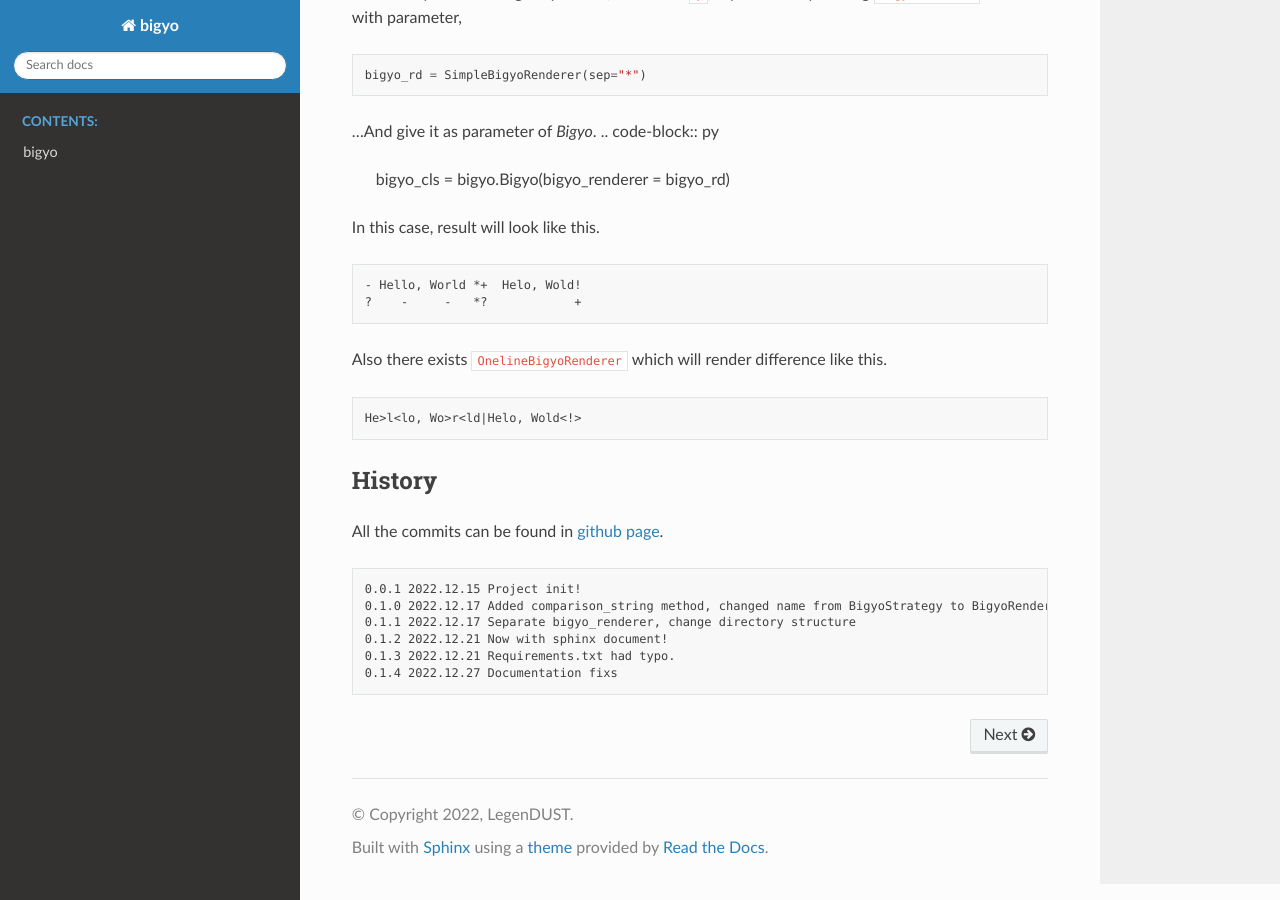
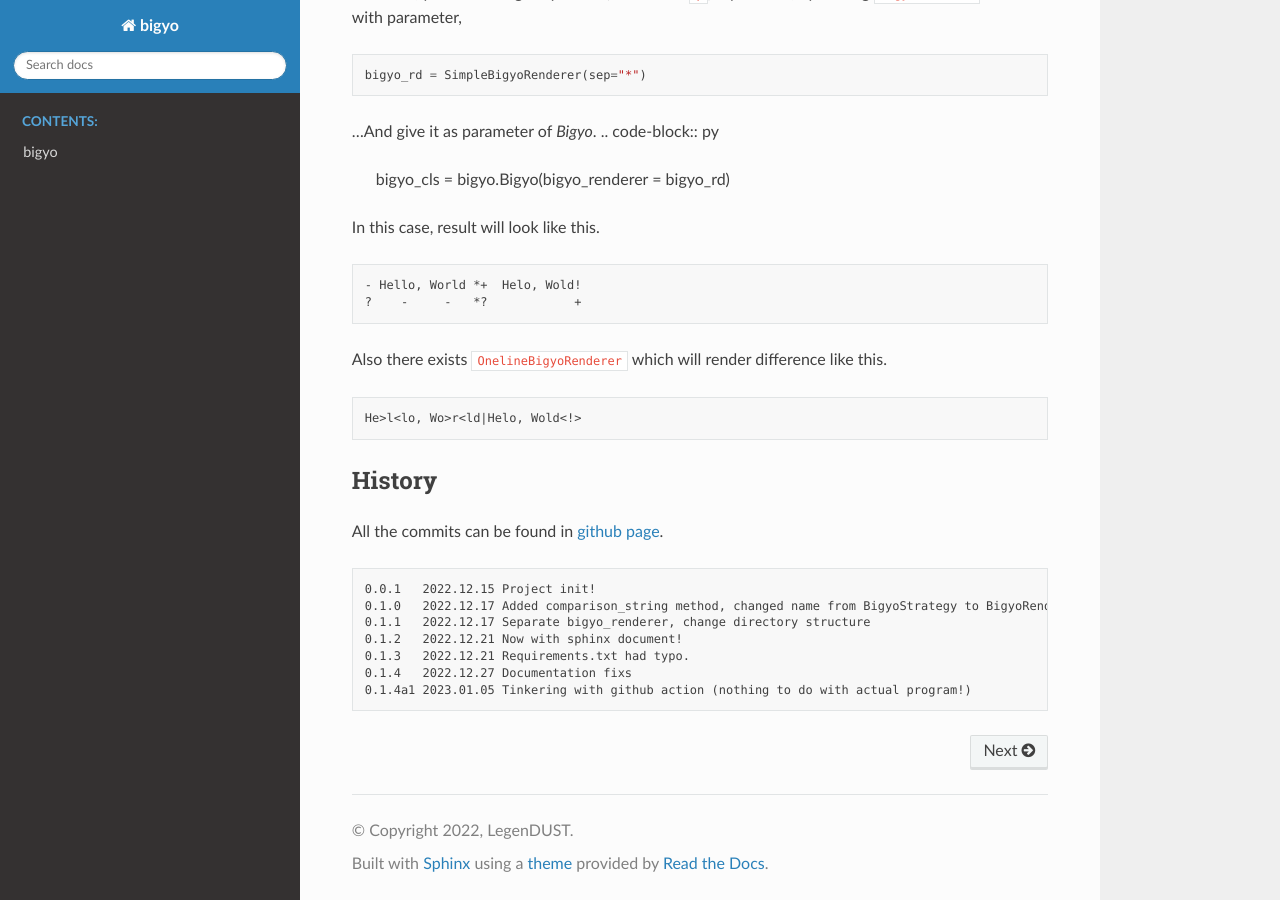
Before and after one commit to dhnam/bigyo, a Sphinx documentation site: the page built from docs/source/index.rst, in a window 1280 px wide and 900 px high, scrolled down 1669 px. Built offline with Sphinx 7.4.7 and the Read the Docs theme 2.0.0, drawn with Linux system fonts in a browser that asks for light colours.

````diff
--- a/README.md
+++ b/README.md
@@ -68,10 +68,11 @@ He>l<lo, Wo>r<ld|Helo, Wold<!>
 All the commits can be found in [github page](https://github.com/dhnam/bigyo).
 
 ```
-0.0.1 2022.12.15 Project init!
-0.1.0 2022.12.17 Added comparison_string method, changed name from BigyoStrategy to BigyoRenderer, bugfix
-0.1.1 2022.12.17 Separate bigyo_renderer, change directory structure
-0.1.2 2022.12.21 Now with sphinx document!
-0.1.3 2022.12.21 Requirements.txt had typo.
-0.1.4 2022.12.27 Documentation fixs
+0.0.1   2022.12.15 Project init!
+0.1.0   2022.12.17 Added comparison_string method, changed name from BigyoStrategy to BigyoRenderer, bugfix
+0.1.1   2022.12.17 Separate bigyo_renderer, change directory structure
+0.1.2   2022.12.21 Now with sphinx document!
+0.1.3   2022.12.21 Requirements.txt had typo.
+0.1.4   2022.12.27 Documentation fixs
+0.1.4a1 2023.01.05 Tinkering with github action (nothing to do with actual program!)
 ```
--- a/bigyo/__init__.py
+++ b/bigyo/__init__.py
@@ -10,7 +10,7 @@ Supports beautiful output with multi-width or zero-width character.
 
 :date: 2022-12-21
 :Author: LegenDUST
-:Version: 0.1.4
+:Version: 0.1.4a1
 """
 
 from bigyo._bigyo import Bigyo
--- a/docs/source/conf.py
+++ b/docs/source/conf.py
@@ -13,7 +13,7 @@ sys.path.insert(0, os.path.abspath('../../'))   # Default path
 project = 'bigyo'
 copyright = '2022, LegenDUST'
 author = 'LegenDUST'
-release = '0.1.4'
+release = '0.1.4a1'
 
 # -- General configuration ---------------------------------------------------
 # https://www.sphinx-doc.org/en/master/usage/configuration.html#general-configuration
--- a/pyproject.toml
+++ b/pyproject.toml
@@ -4,7 +4,7 @@ build-backend = "setuptools.build_meta"
 
 [project]
 name = "bigyo"
-version = "0.1.4"
+version = "0.1.4a1"
 authors = [
   { name="LegenDUST", email="dhnam0502@naver.com" },
 ]
````
